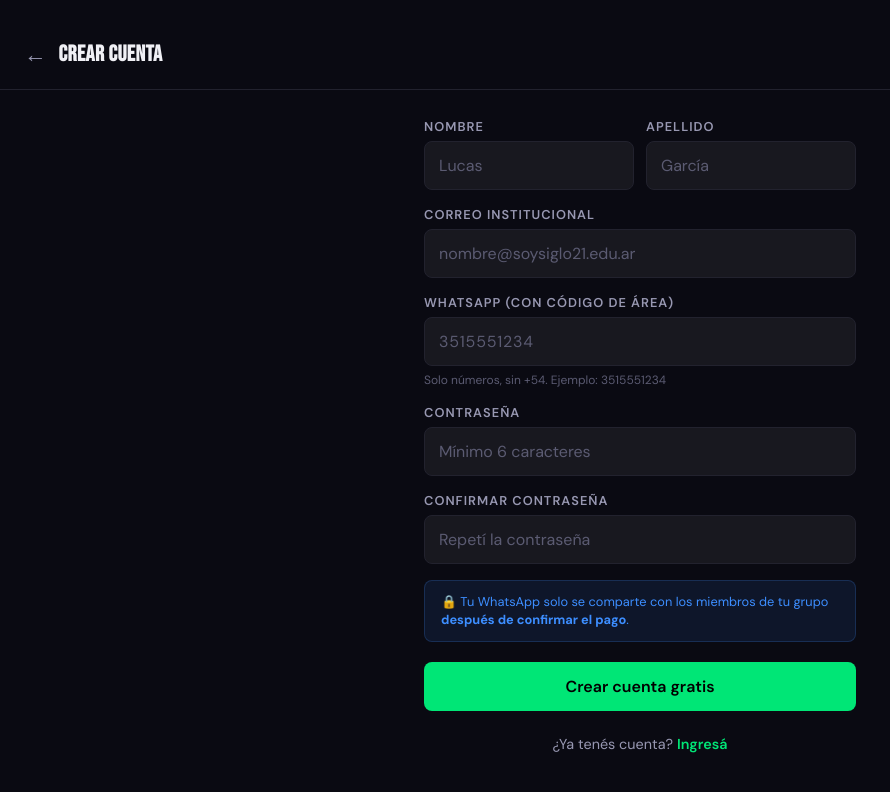
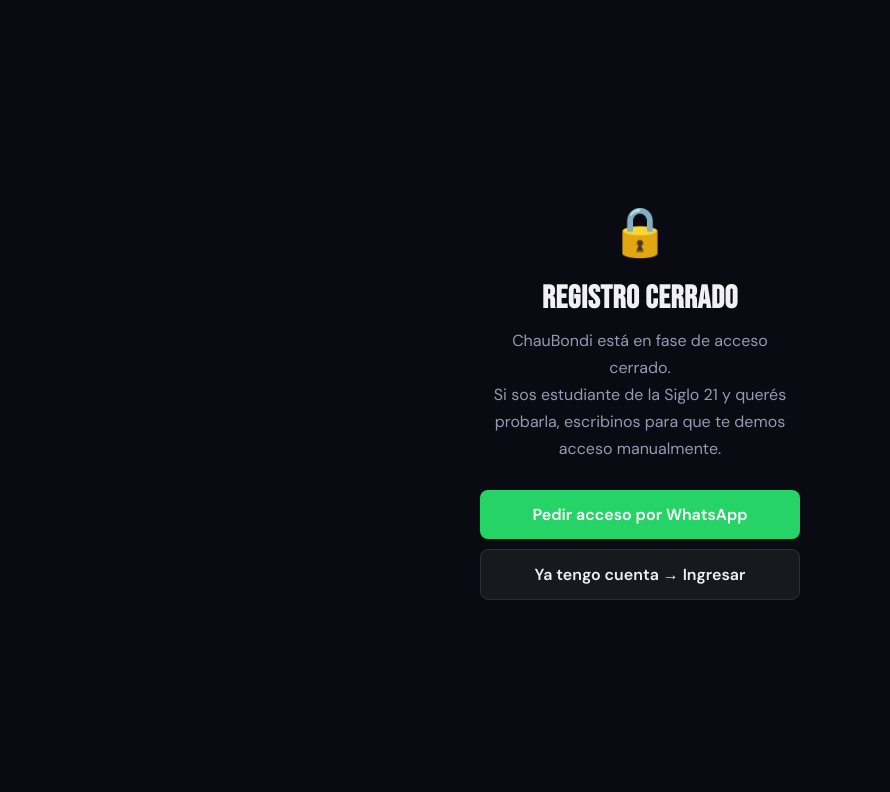
Before and after one commit to jignacio-arasano/ChauBondi, a React (Vite) app in the folder frontend/: page /register in a window 1280 px wide. Shown: the top 792 px of the page, without its empty margins (0-890 px from the left). Built offline with nearby package versions, Linux system fonts and the light colour scheme.

Commit message:
disable sign in temporarily

```diff
--- a/frontend/src/pages/Register.jsx
+++ b/frontend/src/pages/Register.jsx
@@ -41,8 +41,41 @@
       setLoading(false);
     }
   }
-
   return (
+  <div style={{
+    minHeight: '100dvh',
+    display: 'flex',
+    flexDirection: 'column',
+    alignItems: 'center',
+    justifyContent: 'center',
+    padding: 32,
+    background: 'var(--bg)',
+    textAlign: 'center'
+  }}>
+    <div style={{ fontSize: '3rem', marginBottom: 20 }}>🔒</div>
+    <h1 style={{ fontFamily: 'var(--font-head)', fontSize: '2rem', marginBottom: 12 }}>
+      REGISTRO CERRADO
+    </h1>
+    <p style={{ color: 'var(--text2)', lineHeight: 1.7, maxWidth: 320, marginBottom: 28 }}>
+      ChauBondi está en fase de acceso cerrado.<br />
+      Si sos estudiante de la Siglo 21 y querés probarla,
+      escribinos para que te demos acceso manualmente.
+    </p>
+      <a
+      href="https://wa.me/542994654971?text=Hola%2C%20quiero%20acceso%20a%20ChauBondi%20🚌"
+      target="_blank"
+      rel="noreferrer"
+      className="btn btn-whatsapp btn-full"
+      style={{ maxWidth: 320 }}
+    >
+      Pedir acceso por WhatsApp
+    </a>
+    <Link to="/login" className="btn btn-secondary btn-full" style={{ maxWidth: 320, marginTop: 10 }}>
+      Ya tengo cuenta → Ingresar
+    </Link>
+  </div>
+);
+  /*return (
     <div style={{ minHeight: '100dvh', background: 'var(--bg)' }}>
       <div style={{
         padding: '40px 24px 20px',
@@ -125,5 +158,6 @@
         </div>
       </div>
     </div>
-  );
+  );*/
+
 }
```
Also changed, not shown: 1 other file (tests, documents, lock files or other folders).
